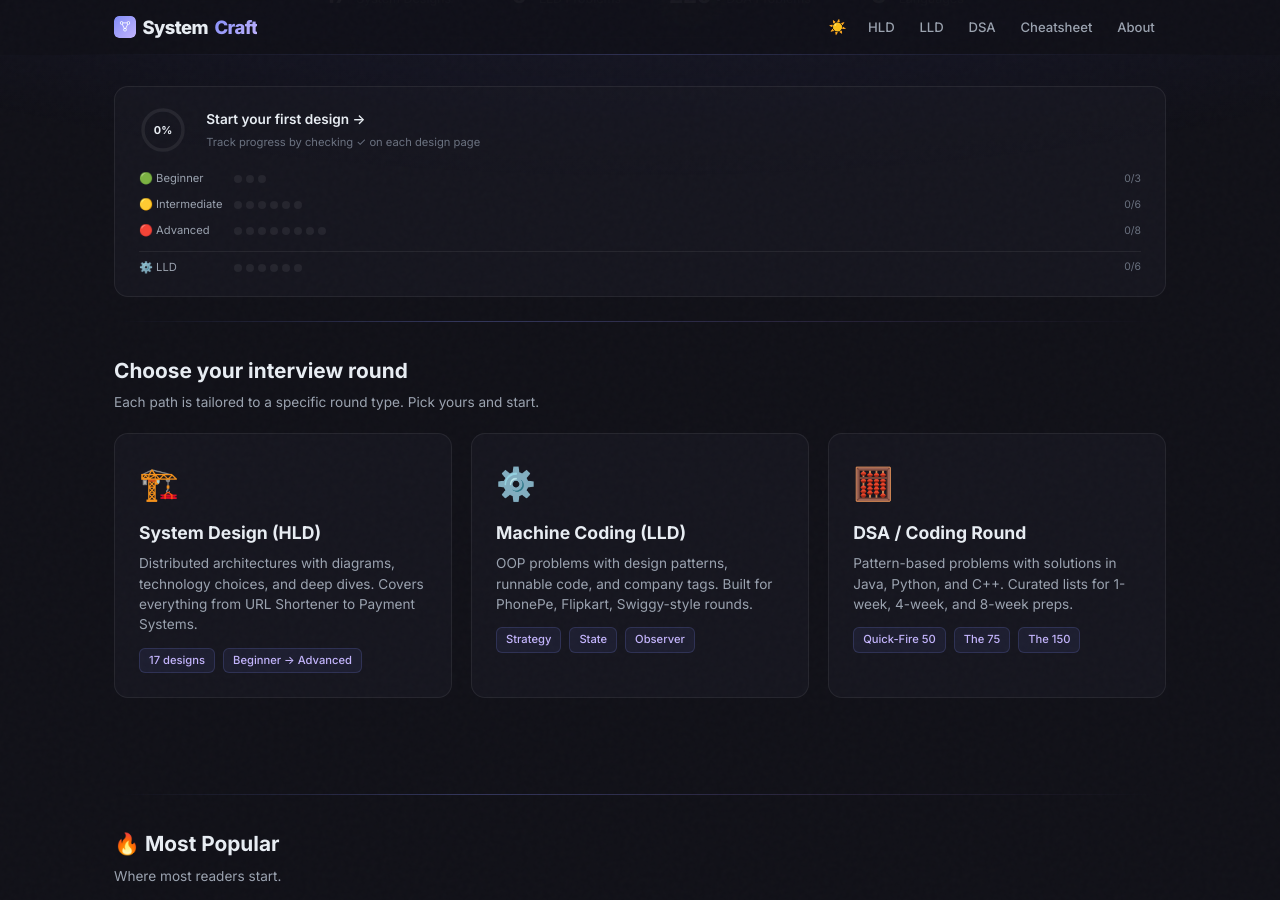
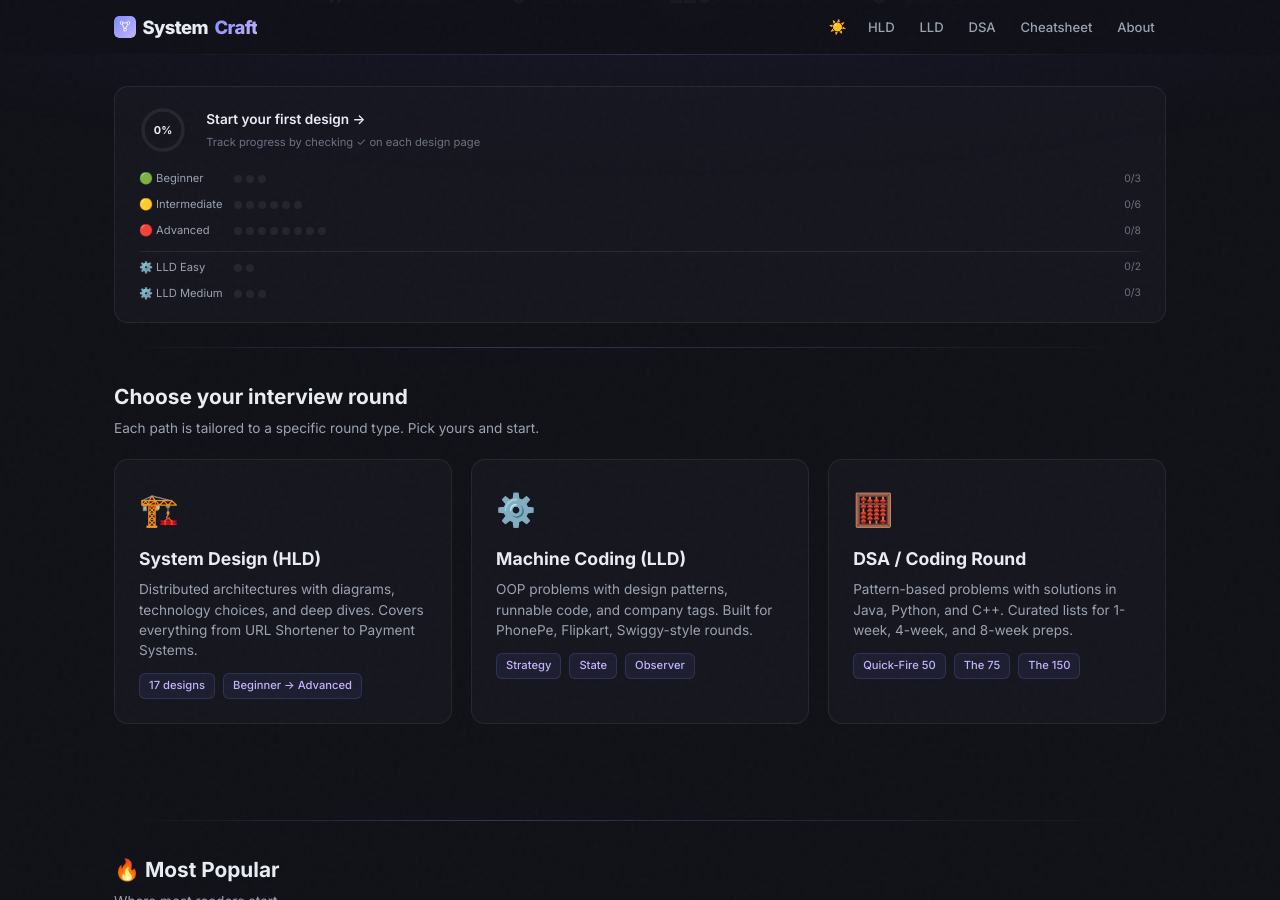
Before and after one commit to iluzn/HLD-Designs, a Jekyll site: the page built from index.html, in a window 1280 px wide and 900 px high, scrolled down 655 px. Built offline with Jekyll 4.4.1, drawn with Linux system fonts in a browser that asks for light colours.

Commit message:
Split LLD progress into Easy (2) and Medium (3) difficulty levels

```diff
--- a/index.html
+++ b/index.html
@@ -275,9 +275,14 @@ description: "Free interview prep: HLD system design, LLD machine coding, and DS
                 <span id="gp-count-advanced" style="font-size:0.65rem;color:var(--text-dim);margin-left:auto;">0/8</span>
             </div>
             <div style="display:flex;align-items:center;gap:0.6rem;margin-top:0.2rem;padding-top:0.4rem;border-top:1px solid var(--border);">
-                <span style="font-size:0.7rem;color:var(--text-muted);width:85px;">⚙️ LLD</span>
-                <div id="gp-dots-lld" style="display:flex;gap:4px;"></div>
-                <span id="gp-count-lld" style="font-size:0.65rem;color:var(--text-dim);margin-left:auto;">0/6</span>
+                <span style="font-size:0.7rem;color:var(--text-muted);width:85px;">⚙️ LLD Easy</span>
+                <div id="gp-dots-lld-easy" style="display:flex;gap:4px;"></div>
+                <span id="gp-count-lld-easy" style="font-size:0.65rem;color:var(--text-dim);margin-left:auto;">0/2</span>
+            </div>
+            <div style="display:flex;align-items:center;gap:0.6rem;">
+                <span style="font-size:0.7rem;color:var(--text-muted);width:85px;">⚙️ LLD Medium</span>
+                <div id="gp-dots-lld-med" style="display:flex;gap:4px;"></div>
+                <span id="gp-count-lld-med" style="font-size:0.65rem;color:var(--text-dim);margin-left:auto;">0/3</span>
             </div>
         </div>
     </div>
@@ -523,21 +529,24 @@ description: "Free interview prep: HLD system design, LLD machine coding, and DS
     var bDone = countDone(beginner, hldProgress);
     var iDone = countDone(intermediate, hldProgress);
     var aDone = countDone(advanced, hldProgress);
-    var lDone = Object.keys(lldProgress).length;
+    var leasyDone = countDone(lldEasy, lldProgress);
+    var lmedDone = countDone(lldMed, lldProgress);
 
     renderDots('gp-dots-beginner', 3, bDone);
     renderDots('gp-dots-intermediate', 6, iDone);
     renderDots('gp-dots-advanced', 8, aDone);
-    renderDots('gp-dots-lld', 6, lDone);
+    renderDots('gp-dots-lld-easy', 2, leasyDone);
+    renderDots('gp-dots-lld-med', 3, lmedDone);
 
     document.getElementById('gp-count-beginner').textContent = bDone + '/3';
     document.getElementById('gp-count-intermediate').textContent = iDone + '/6';
     document.getElementById('gp-count-advanced').textContent = aDone + '/8';
-    document.getElementById('gp-count-lld').textContent = lDone + '/6';
+    document.getElementById('gp-count-lld-easy').textContent = leasyDone + '/2';
+    document.getElementById('gp-count-lld-med').textContent = lmedDone + '/3';
 
     // Ring
-    var total = 17 + 6;
-    var done = bDone + iDone + aDone + lDone;
+    var total = 17 + 5;
+    var done = bDone + iDone + aDone + leasyDone + lmedDone;
     var pct = Math.round((done / total) * 100);
     document.getElementById('gp-pct').textContent = pct + '%';
     var ring = document.getElementById('gp-ring');
```
Also changed, not shown: other parts of index.html (+2 -1 lines).
